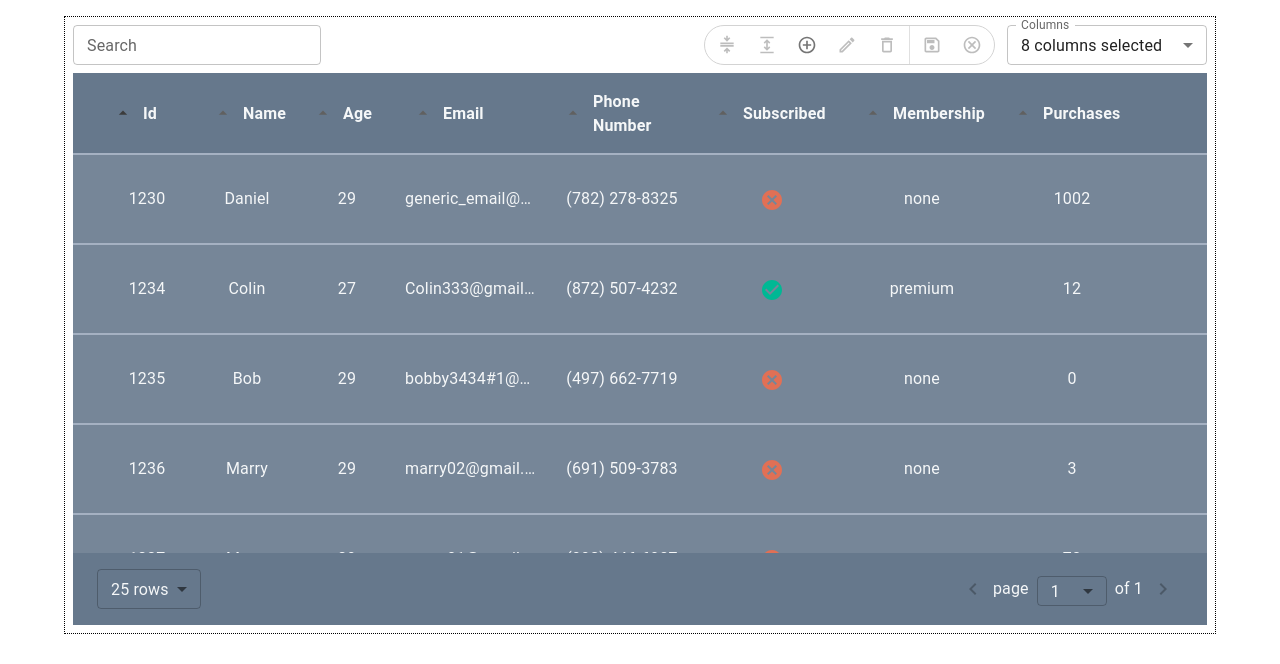
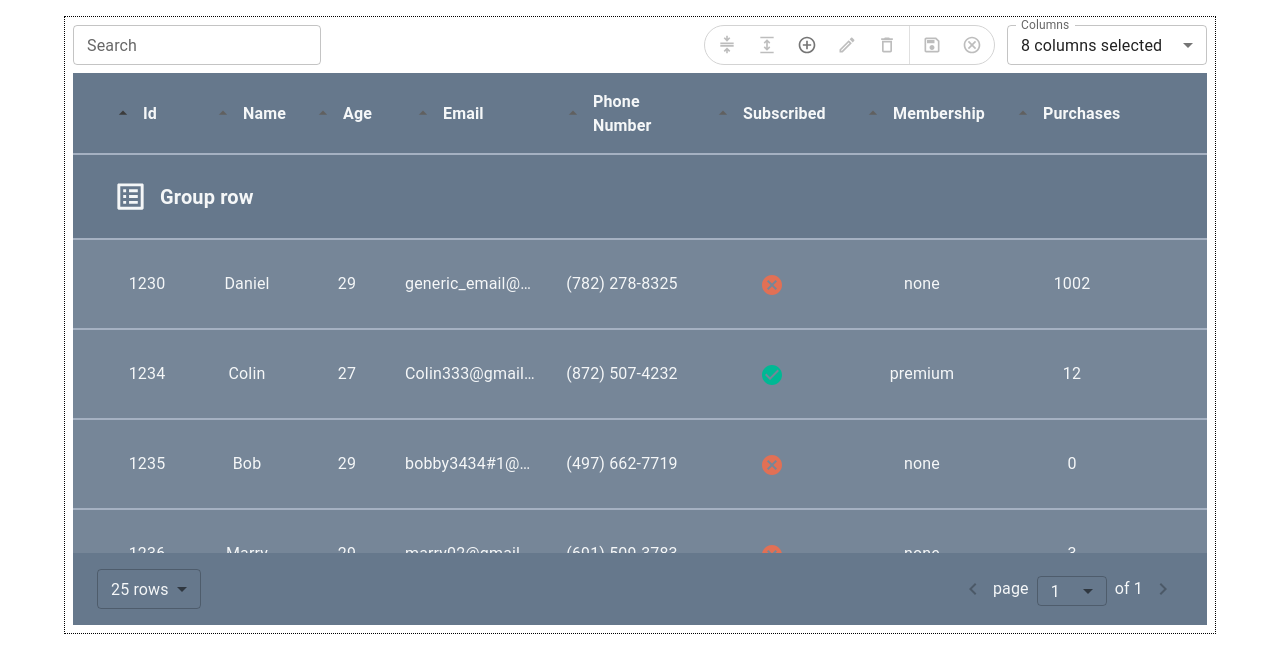
Before and after one commit to talis1999/Custom-table, a React (Create React App) app: page / in a window 1280 px wide. Shown: the top 664 px of the page. Built offline with nearby package versions, Linux system fonts and the light colour scheme.

Commit message:
creating a base for GroupRow component

```diff
--- /dev/null
+++ b/src/components/Rows/GroupRow.tsx
@@ -0,0 +1,53 @@
+import React from "react";
+import { Paper, Typography } from "@mui/material";
+import ListIcon from "@mui/icons-material/ListAltOutlined";
+
+import { useAppDispatch, useAppSelector } from "../../app/hooks";
+import {
+  Row,
+  SelectedRow,
+  selectSelectedRow,
+  setSelectedRow,
+} from "../../features/data/data";
+import { Column, selectFilteredColumns } from "../../features/columns/columns";
+import { COLUMNS_PADDING_X } from "../../features/columns/constants";
+
+const GroupRow: React.FC = () => {
+  const dispatch = useAppDispatch();
+  const columns: Column[] = useAppSelector(selectFilteredColumns);
+  const selectedRow: SelectedRow = useAppSelector(selectSelectedRow);
+
+  const handleClick = (event: React.MouseEvent<HTMLDivElement>) => {
+    dispatch(
+      setSelectedRow({ rowId: "", groupValue: "", upsertModeActive: false })
+    );
+  };
+  return (
+    <Paper
+      variant="outlined"
+      square
+      sx={{
+        display: "flex",
+        justifyContent: "flex-start",
+        px: 5,
+        py: 3,
+        my: "2px",
+        alignItems: "center",
+        //backgroundColor: selectedRow.rowId === row.id ? "#8a9db1" : "#768698",
+        borderWidth: 0,
+        gap: 1.5,
+        transition: "background-color 0.3s ease",
+        ":hover": { bgcolor: "#778ba2", cursor: "pointer" },
+        backgroundColor: "#66788c",
+      }}
+      onClick={handleClick}
+    >
+      <ListIcon fontSize="large" />
+      <Typography variant="h6" sx={{ fontWeight: "bold" }}>
+        Group row
+      </Typography>
+    </Paper>
+  );
+};
+
+export default GroupRow;
--- a/src/components/Rows/Rows.tsx
+++ b/src/components/Rows/Rows.tsx
@@ -5,6 +5,7 @@ import { useAppSelector } from "../../app/hooks";
 import { selectPaginatedRows } from "../../features/data/data";
 
 import Row from "./Row";
+import GroupRow from "./GroupRow";
 
 const Rows: React.FC = () => {
   const rows = useAppSelector(selectPaginatedRows);
@@ -18,6 +19,7 @@ const Rows: React.FC = () => {
         backgroundColor: "#a5b1c2",
       }}
     >
+      <GroupRow />
       {Boolean(rows.length) &&
         rows.map((row) => <Row key={`row-${row.id}`} row={row} />)}
     </Box>
```
